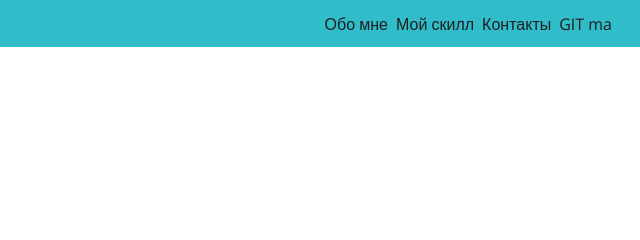
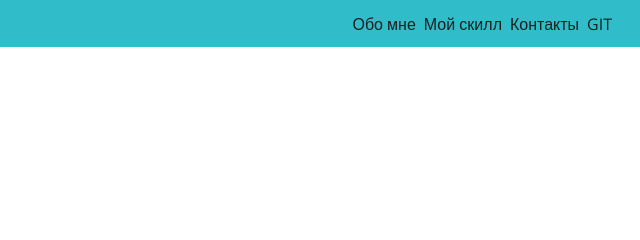
Before and after one commit to elohinanton/testWorkForAntida, a plain HTML site: page index.html in a window 1280 px wide. Shown: the top 240 px of the page, 640-1280 px from the left. Drawn offline with nearby package versions, Linux system fonts and the light colour scheme; files whose address does not match are found by name.

Commit message:
pre release

```diff
--- a/index.html
+++ b/index.html
@@ -23,7 +23,7 @@
                 <a class="header__nav-button-text" href="#communication">Контакты</a>
             </div>
             <div class="header__nav-button">
-                <a class="header__nav-button-text" href="#github">GIT ma</a>
+                <a class="header__nav-button-text" href="#github">GIT</a>
             </div>
         </nav>
     </header>
```
